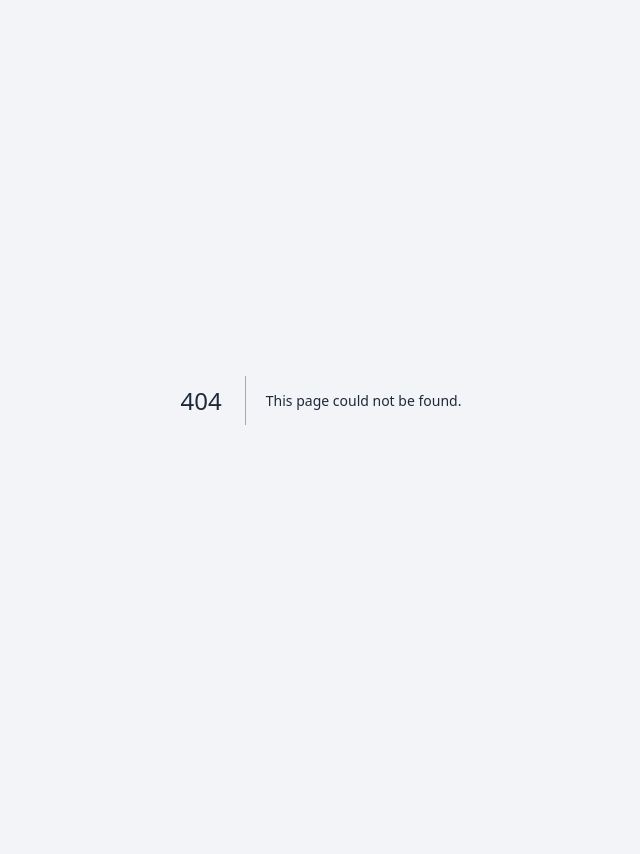
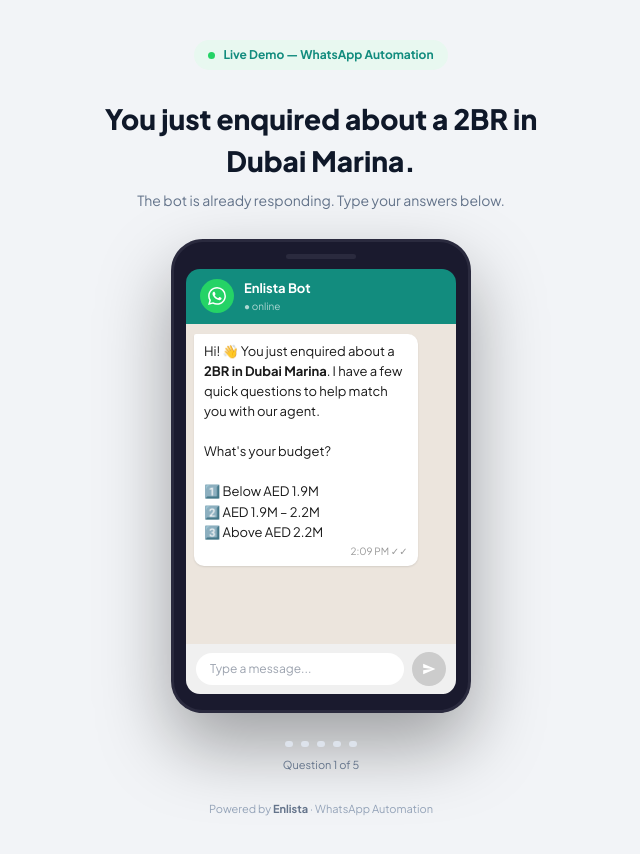
Before and after one commit to nazirdogan/Enlista, a Next.js app: page /demo/whatsapp in a window 1280 px wide. Before the commit this address had no page. Shown: the top 854 px of the page, without its empty margins (319-959 px from the left). Before the commit the page ends 800 px from the top, so only its background shows below. Built offline with nearby package versions, Linux system fonts and the light colour scheme.

Commit message:
feat: add Page A immersive WhatsApp demo

```diff
--- /dev/null
+++ b/app/(public)/demo/whatsapp/page.tsx
@@ -0,0 +1,157 @@
+'use client'
+
+import { Plus_Jakarta_Sans } from 'next/font/google'
+import { WhatsAppPhone } from '@/components/demo/WhatsAppPhone'
+import { useWhatsAppDemo } from '@/lib/demo/use-whatsapp-demo'
+
+const plusJakarta = Plus_Jakarta_Sans({
+  subsets: ['latin'],
+  weight: ['400', '500', '600', '700', '800'],
+  variable: '--font-jakarta',
+  display: 'swap',
+})
+
+const wa = '#25D366'
+const dark = '#0F1829'
+const muted = '#64748B'
+
+const STEPS: Array<{ step: string; label: string }> = [
+  { step: 'budget',    label: 'Budget' },
+  { step: 'timeline',  label: 'Timeline' },
+  { step: 'financing', label: 'Financing' },
+  { step: 'intent',    label: 'Intent' },
+  { step: 'residency', label: 'Residency' },
+]
+
+const BAND_CONFIG = {
+  HOT:  { emoji: '🔥', color: '#16a34a', bg: '#f0fdf4', label: 'HOT Lead' },
+  WARM: { emoji: '🌡️', color: '#d97706', bg: '#fffbeb', label: 'WARM Lead' },
+  COLD: { emoji: '❄️', color: '#2563eb', bg: '#eff6ff', label: 'COLD Lead' },
+}
+
+export default function WhatsAppDemoPage() {
+  const { messages, step, isTyping, isDone, score, band, sendMessage, restart } = useWhatsAppDemo()
+
+  const currentStepIndex = STEPS.findIndex(s => s.step === step)
+  const progressIndex = isDone ? STEPS.length : Math.max(currentStepIndex, 0)
+  const bandConf = BAND_CONFIG[band]
+
+  return (
+    <div
+      className={plusJakarta.variable}
+      style={{
+        fontFamily: 'var(--font-jakarta), sans-serif',
+        minHeight: '100vh',
+        background: '#F2F4F7',
+        display: 'flex',
+        flexDirection: 'column',
+        alignItems: 'center',
+        justifyContent: 'center',
+        padding: '40px 20px',
+        gap: 28,
+      }}
+    >
+      {/* Badge */}
+      <div style={{
+        display: 'inline-flex', alignItems: 'center', gap: 8,
+        background: '#E8F8F0', color: '#128C7E',
+        padding: '6px 14px', borderRadius: 20,
+        fontSize: 12, fontWeight: 700,
+      }}>
+        <span style={{ width: 7, height: 7, borderRadius: '50%', background: wa, display: 'inline-block' }} />
+        Live Demo — WhatsApp Automation
+      </div>
+
+      {/* Heading */}
+      <div style={{ textAlign: 'center', maxWidth: 500 }}>
+        <h1 style={{ fontSize: 'clamp(20px, 4vw, 28px)', fontWeight: 800, color: dark, margin: '0 0 8px' }}>
+          You just enquired about a 2BR in Dubai Marina.
+        </h1>
+        <p style={{ fontSize: 14, color: muted, margin: 0 }}>
+          The bot is already responding. Type your answers below.
+        </p>
+      </div>
+
+      {/* Phone */}
+      <WhatsAppPhone
+        messages={messages}
+        isTyping={isTyping}
+        onSend={sendMessage}
+        disabled={isDone}
+      />
+
+      {/* Progress dots */}
+      {!isDone && (
+        <div style={{ display: 'flex', flexDirection: 'column', alignItems: 'center', gap: 10 }}>
+          <div style={{ display: 'flex', gap: 8 }}>
+            {STEPS.map((s, i) => (
+              <div
+                key={s.step}
+                title={s.label}
+                style={{
+                  width: i < progressIndex ? 20 : 8,
+                  height: 6,
+                  borderRadius: 3,
+                  background: i < progressIndex ? wa : '#DDE3EC',
+                  transition: 'all 0.3s',
+                }}
+              />
+            ))}
+          </div>
+          {currentStepIndex >= 0 && (
+            <div style={{ fontSize: 11, color: muted }}>
+              Question {Math.min(progressIndex + 1, STEPS.length)} of {STEPS.length}
+            </div>
+          )}
+        </div>
+      )}
+
+      {/* Score reveal when done */}
+      {isDone && score > 0 && (
+        <div style={{
+          background: bandConf.bg,
+          border: `1.5px solid ${bandConf.color}22`,
+          borderRadius: 16,
+          padding: '20px 28px',
+          textAlign: 'center',
+          maxWidth: 300,
+          width: '100%',
+        }}>
+          <div style={{ fontSize: 28, marginBottom: 6 }}>{bandConf.emoji}</div>
+          <div style={{ fontSize: 20, fontWeight: 800, color: bandConf.color }}>{score}/88</div>
+          <div style={{ fontSize: 13, fontWeight: 700, color: bandConf.color, marginBottom: 12 }}>
+            {bandConf.label}
+          </div>
+          <p style={{ fontSize: 12, color: muted, margin: '0 0 16px' }}>
+            This is the score Ahmed&apos;s dashboard just received for your enquiry.
+          </p>
+          <a
+            href="/contact-sales"
+            style={{
+              display: 'block', background: wa, color: '#fff',
+              padding: '10px 20px', borderRadius: 8, textDecoration: 'none',
+              fontSize: 13, fontWeight: 700, marginBottom: 10,
+            }}
+          >
+            Want this for your agency? →
+          </a>
+          <button
+            onClick={restart}
+            style={{
+              background: 'none', border: 'none', cursor: 'pointer',
+              fontSize: 12, color: muted, textDecoration: 'underline',
+              fontFamily: 'var(--font-jakarta), sans-serif',
+            }}
+          >
+            Restart demo
+          </button>
+        </div>
+      )}
+
+      {/* Powered by */}
+      <div style={{ fontSize: 11, color: '#94A3B8' }}>
+        Powered by <strong style={{ color: muted }}>Enlista</strong> · WhatsApp Automation
+      </div>
+    </div>
+  )
+}
```
